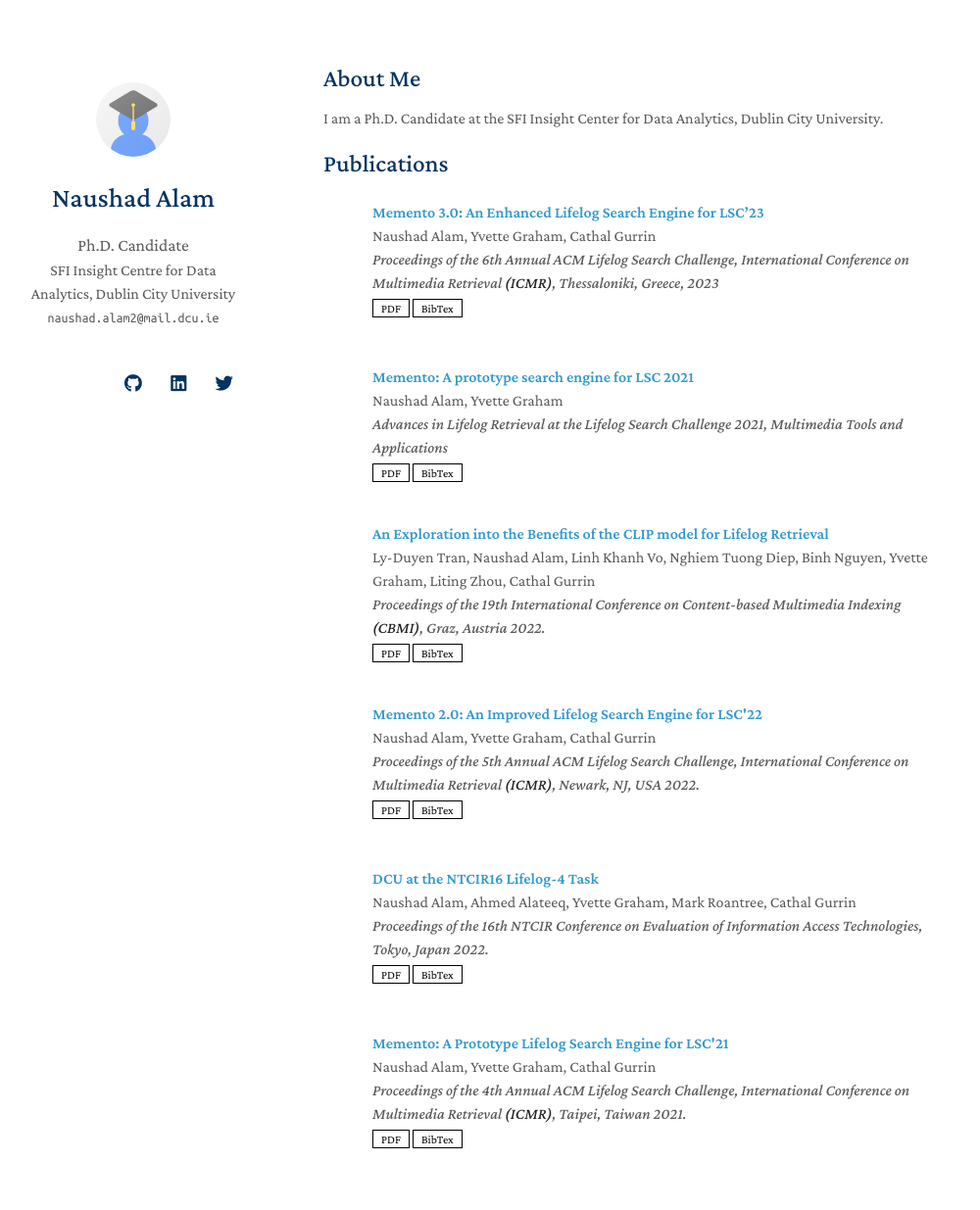
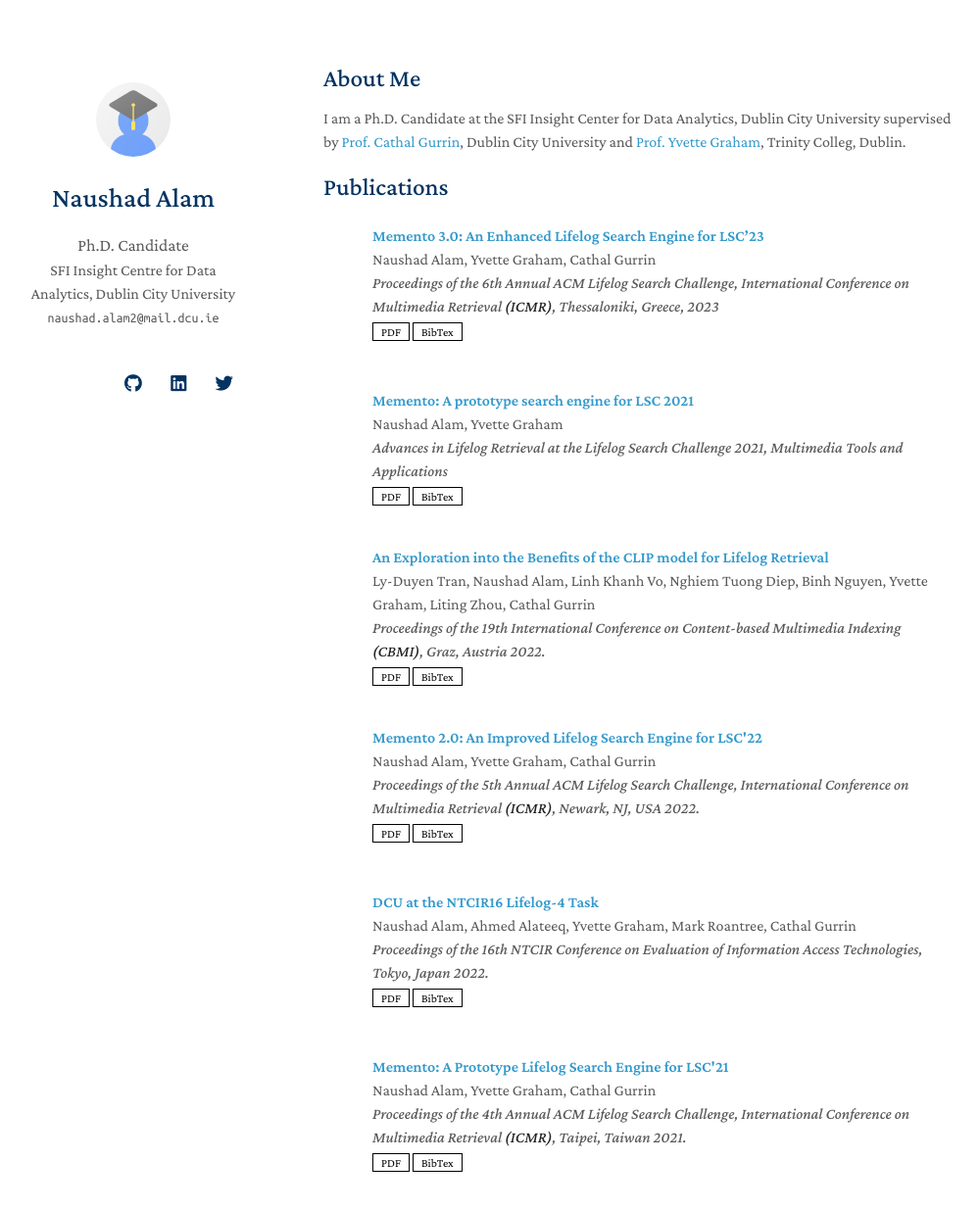
Before and after one commit to Naushad9458/naushad9458.github.io, a Jekyll site: the page built from index.md, in a window 1280 px wide and 1331 px high. Shown: the top 1235 px of the window at 98% size, without its empty margins (140-1140 px from the left). Built offline with Jekyll 4.4.1, drawn with Linux system fonts in a browser that asks for light colours; nearby versions of some CDN libraries; a style sheet for code colours, icons or effects is not loaded; our own code applies the rules of GitHub Pages for plain Markdown files.

Commit message:
add info on home page

```diff
--- a/index.md
+++ b/index.md
@@ -4,7 +4,10 @@ layout: homepage
 
 ## About Me
 
-I am a Ph.D. Candidate at the SFI Insight Center for Data Analytics, Dublin City University.
+I am a Ph.D. Candidate at the SFI Insight Center for Data Analytics, Dublin City University supervised by [Prof. Cathal Gurrin](https://www.adaptcentre.ie/experts/cathal-gurrin/), Dublin City University and [Prof. Yvette Graham](https://www.adaptcentre.ie/experts/yvette-graham/), Trinity Colleg, Dublin.
+
+
+
 
 
 {% include_relative _includes/publications.md %}
```
